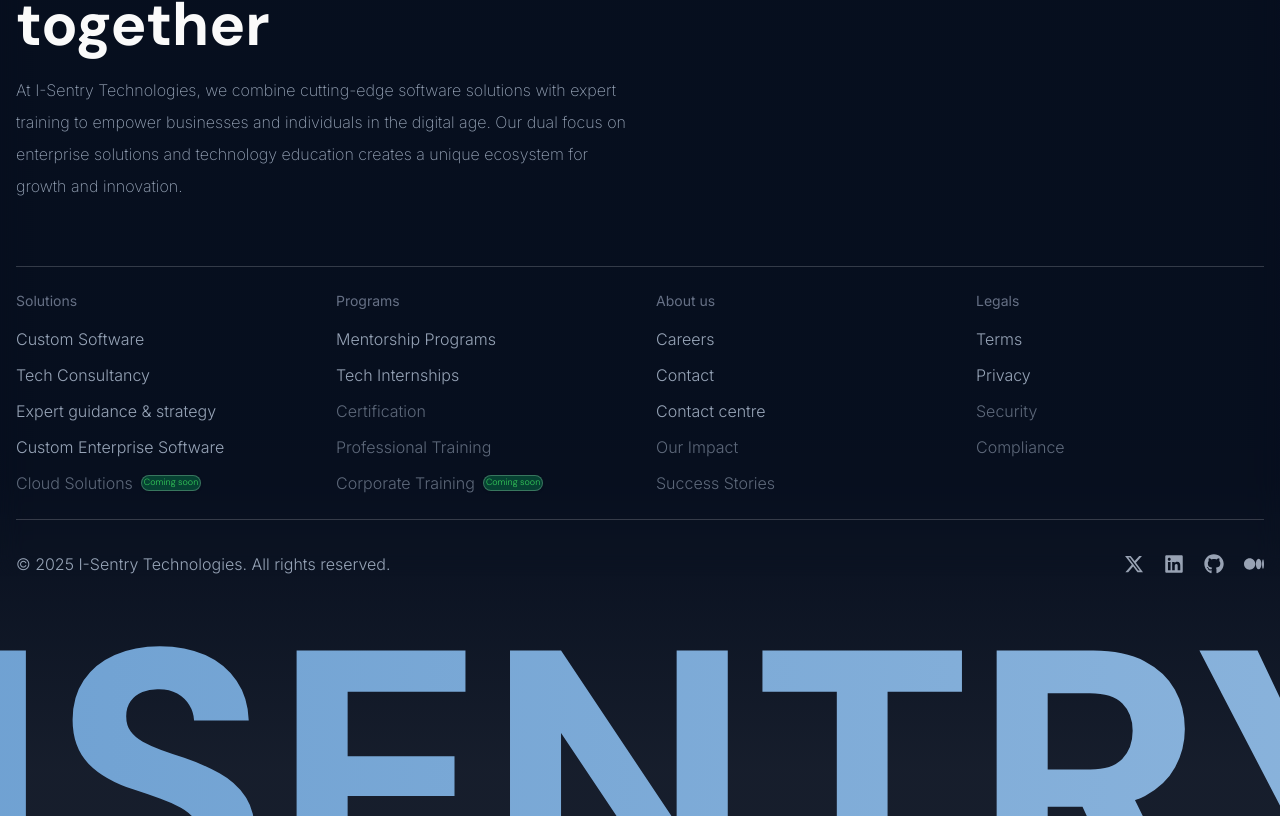
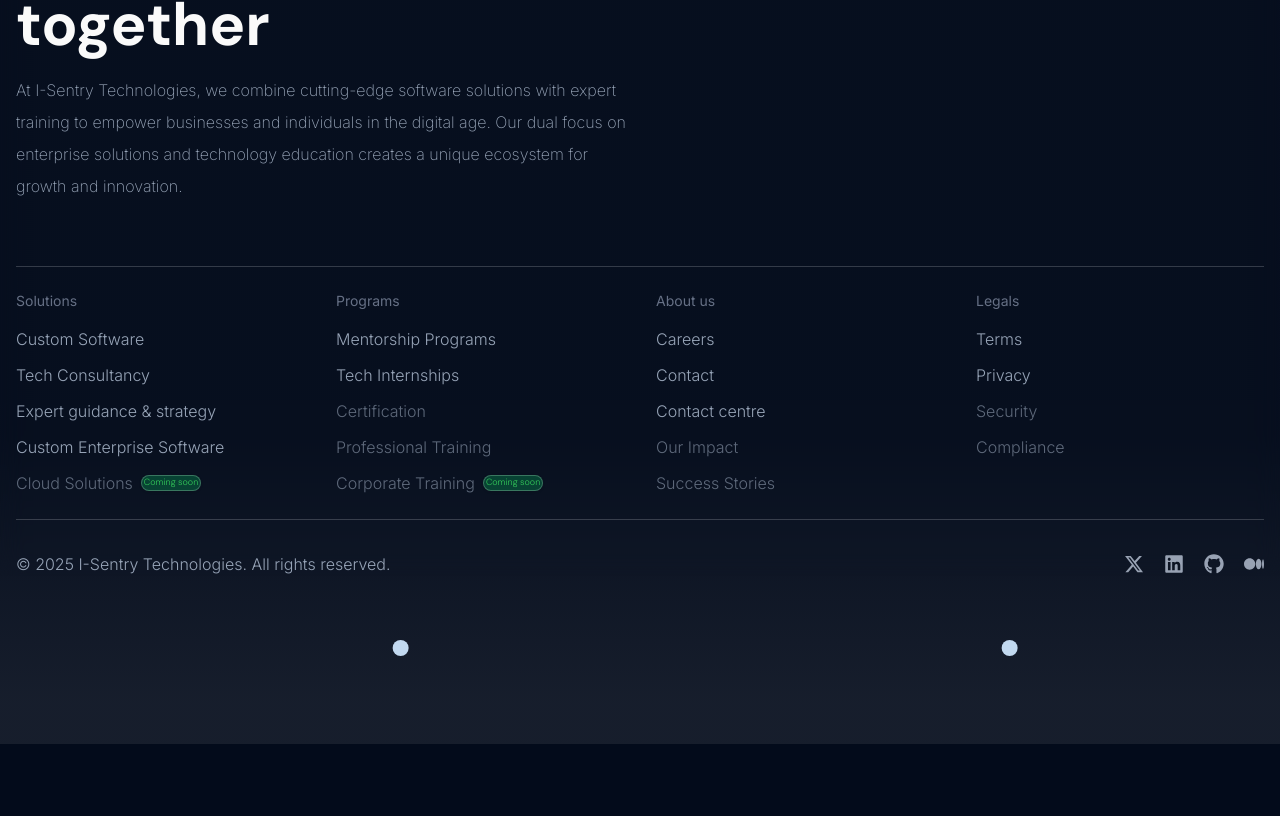
Before and after one commit to i-sentry/i-sentry-platform, a Next.js app: page /talents in a window 1280 px wide. Shown: the part 3496-4312 px from the top of the page. After the commit the page ends 4240 px from the top, so only its background shows below. Built offline with nearby package versions, Linux system fonts and the light colour scheme.

Commit message:
Add animations to mentee sections

```diff
--- a/components/footer.tsx
+++ b/components/footer.tsx
@@ -7,6 +7,7 @@ import SmartButton from "./custom_button";
 import { FaGithub, FaLinkedin, FaMedium, FaXTwitter } from "react-icons/fa6";
 import { ScrollTrigger } from "gsap/all";
 import gsap from "gsap";
+import Marquee from "./ui/marquee";
 gsap.registerPlugin(ScrollTrigger);
 
 const Footer = () => {
@@ -117,19 +118,23 @@ const Footer = () => {
           </div>
         </section>
 
-        <div className="relative flex h-[30vh] items-center justify-start overflow-hidden py-10">
-          {/* Hide the bottom half */}
-          {/* <div
-            className="pointer-events-none absolute inset-0 bottom-0 top-auto z-10 bg-black"
-            style={{ height: "50%" }}
-          ></div> */}
-
-          <h1
-            ref={textRef}
-            className="relative origin-top-left whitespace-nowrap bg-gradient-to-r from-[#6FA1D2] to-[#C2D9F0] bg-clip-text text-[5rem] font-extrabold uppercase leading-[1] text-transparent md:scale-[1.7_!important] md:text-[12rem] lg:scale-[1.9_!important]"
-          >
-            ISentry Technologies
-          </h1>
+        <div className="pt-10">
+          <Marquee pauseOnHover className="items-center [--duration:20s]">
+            <div className="flex items-center gap-4">
+              <h1 className="to-[#C2D9F0] bg-clip-text font-dm-sans text-[3rem] font-extrabold capitalize leading-[1] text-[#6FA1D2] text-transparent">
+                Tomorrow&apos;s Tech, Today
+              </h1>
+              <span className="inline-block h-4 w-4 rounded-full bg-[#C2D9F0] text-[#6FA1D2]"></span>
+            </div>
+          </Marquee>
+          <Marquee reverse pauseOnHover className="[--duration:20s]">
+            <div className="flex items-center gap-4">
+              <h1 className="to-[#C2D9F0] bg-clip-text text-[3rem] font-extrabold capitalize leading-[1] text-[#6FA1D2] text-transparent">
+                Tomorrow&apos;s Tech, Today
+              </h1>
+              <span className="inline-block h-4 w-4 rounded-full to-[#C2D9F0] text-[#6FA1D2]"></span>
+            </div>
+          </Marquee>
         </div>
       </footer>
     </>
--- a/components/home-comps/about_section.tsx
+++ b/components/home-comps/about_section.tsx
@@ -40,20 +40,24 @@ const About = () => {
     gsap.from(card1, {
       x: 100,
       opacity: 0,
-      duration: 1,
+      duration: 0.7,
       stagger: {
         amount: 0.5,
         from: "start",
       },
       ease: "power2.inOut",
 
-      scrollTrigger: { trigger: card1, start: "top 50%", end: "bottom 20%" },
+      scrollTrigger: {
+        trigger: card1,
+        // start: "top 30%",
+        // end: "bottom 80%",
+      },
     });
 
     gsap.from(card2, {
       x: 100,
       opacity: 0,
-      duration: 1,
+      duration: 0.7,
       stagger: {
         amount: 0.5,
         from: "start",
@@ -62,8 +66,6 @@ const About = () => {
 
       scrollTrigger: {
         trigger: card2,
-        start: "top 80%",
-        end: "bottom 20%",
       },
     });
   }, []);
--- a/components/home-comps/mentee_card.tsx
+++ b/components/home-comps/mentee_card.tsx
@@ -15,7 +15,7 @@ const MenteeCard = ({
   links: ILinks;
 }) => {
   return (
-    <div className="relative h-[300px] w-[300px] overflow-hidden rounded-3xl">
+    <div className="mentee relative h-[300px] w-[300px] overflow-hidden rounded-3xl">
       <Image
         src={image || Placeholder}
         alt="placeholder"
--- a/components/home-comps/mentees_section.tsx
+++ b/components/home-comps/mentees_section.tsx
@@ -8,8 +8,25 @@ import Wangui from "@/public/assets/mentees/Wangui.jpg";
 import Taiwo from "@/public/assets/mentees/Taiwo_Oyewale.jpg";
 import { StaticImageData } from "next/image";
 import Marquee from "../ui/marquee";
+import { useGSAP } from "@gsap/react";
+import gsap from "gsap";
+import { ScrollTrigger } from "gsap/all";
+gsap.registerPlugin(ScrollTrigger);
 
 const MenteeSection = () => {
+  useGSAP(() => {
+    gsap.from(".mentee", {
+      x: 190,
+      opacity: 0,
+      duration: 1,
+      stagger: {
+        amount: 0.8,
+        from: "start",
+      },
+      ease: "power2.inOut",
+      scrollTrigger: ".mentee",
+    });
+  }, []);
   return (
     <section className="py-10">
       <div className="px-4">
--- a/components/home-comps/testimonials.tsx
+++ b/components/home-comps/testimonials.tsx
@@ -2,10 +2,10 @@ import React from "react";
 import Marquee from "../ui/marquee";
 import ReviewCard from "./review_card";
 import Placeholder from "@/public/images/placeholder.png";
-import { useGSAP } from "@gsap/react";
-import gsap from "gsap";
-import { ScrollTrigger } from "gsap/all";
-gsap.registerPlugin(ScrollTrigger);
+// import { useGSAP } from "@gsap/react";
+// import gsap from "gsap";
+// import { ScrollTrigger } from "gsap/all";
+// gsap.registerPlugin(ScrollTrigger);
 
 const reviews = [
   {
```
